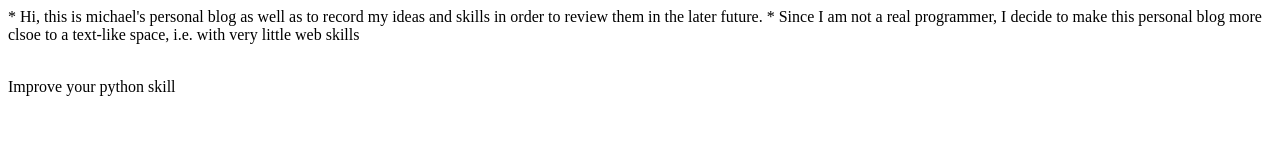
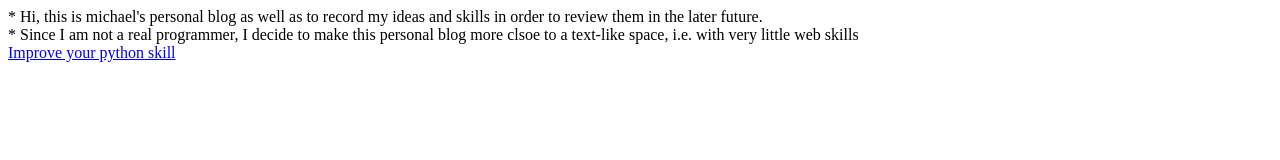
Before and after one commit to loveplay1983/xiongmin-blog, a plain HTML site: page index.html in a window 1280 px wide. Drawn offline with Linux system fonts and the light colour scheme.

Commit message:
update index.html

```diff
--- a/index.html
+++ b/index.html
@@ -1,7 +1,5 @@
-<p>
 * Hi, this is michael's personal blog as well as to record my ideas and skills in order to review them in the later future.
-
+<br>
 * Since I am not a real programmer, I decide to make this personal blog more clsoe to a text-like space, i.e. with very little web skills
-</p>
 <br>
-<a link='https://dbader.org/'>Improve your python skill</a>
+<a href='https://dbader.org/'>Improve your python skill</a>
```
